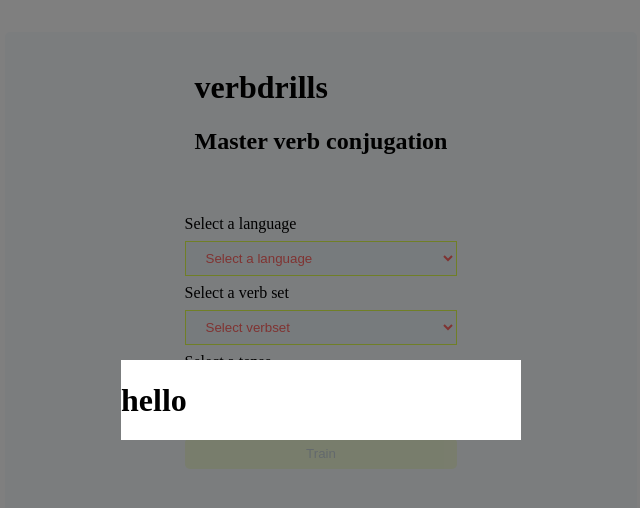
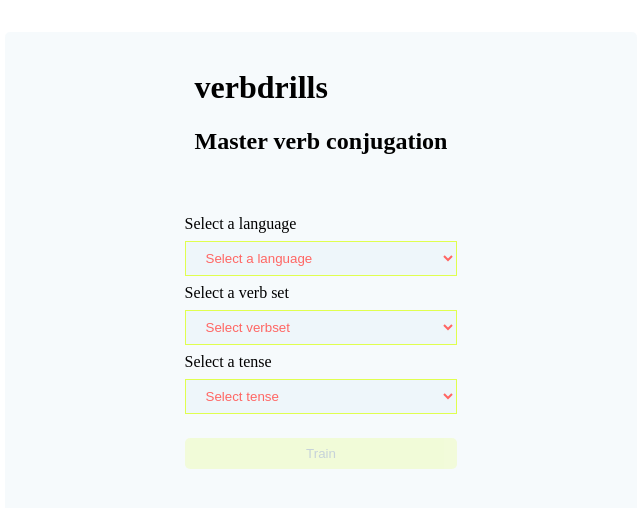
Before and after one commit to CRTW26/verbdrills, a Next.js app: page / in a window 1280 px wide. Shown: the top 508 px of the page, without its empty margins (319-959 px from the left). Built offline with nearby package versions, Linux system fonts and the light colour scheme.

Commit message:
mod: styling updates to content width

```diff
--- a/src/pages/index.tsx
+++ b/src/pages/index.tsx
@@ -95,19 +95,18 @@ export const Index: React.FC<Props> = ({ verbs }) => {
           </div>
         )}
 
-        <Modal>
+        {/* <Modal>
           <h1>hello</h1>
-        </Modal>
+        </Modal> */}
       </main>
 
       <style jsx>{`
         main {
-          margin: 2rem;
+          margin: 2rem 1rem;
         }
 
         .content {
           margin: 0 auto;
-          width: 250px;
           padding: 1rem;
           display: flex;
           flex-direction: column;
@@ -116,10 +115,10 @@ export const Index: React.FC<Props> = ({ verbs }) => {
           border-radius: 5px;
         }
 
-        @media screen and (min-width: 320px) {
+        @media screen and (min-width: 480px) {
           .content {
             height: 700px;
-            width: 600px;
+            max-width: 600px;
           }
         }
       `}</style>
--- a/src/styles/global.css
+++ b/src/styles/global.css
@@ -33,6 +33,8 @@ html:focus-within {
 /* Set core body defaults */
 body {
   min-height: 100vh;
+  padding: 0;
+  margin: 0;
   text-rendering: optimizeSpeed;
   line-height: 1.5;
   font-family: 'Roboto', sans-serif;
```
